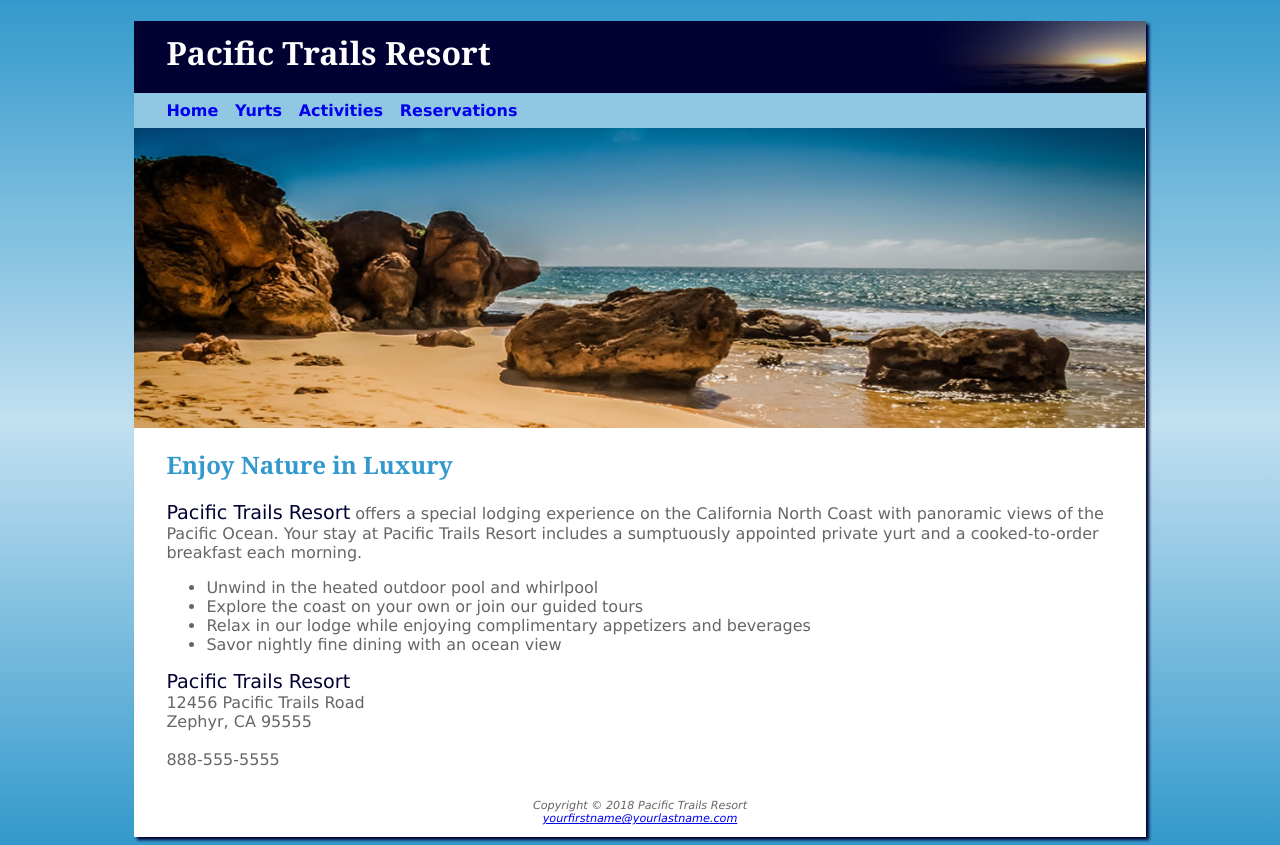
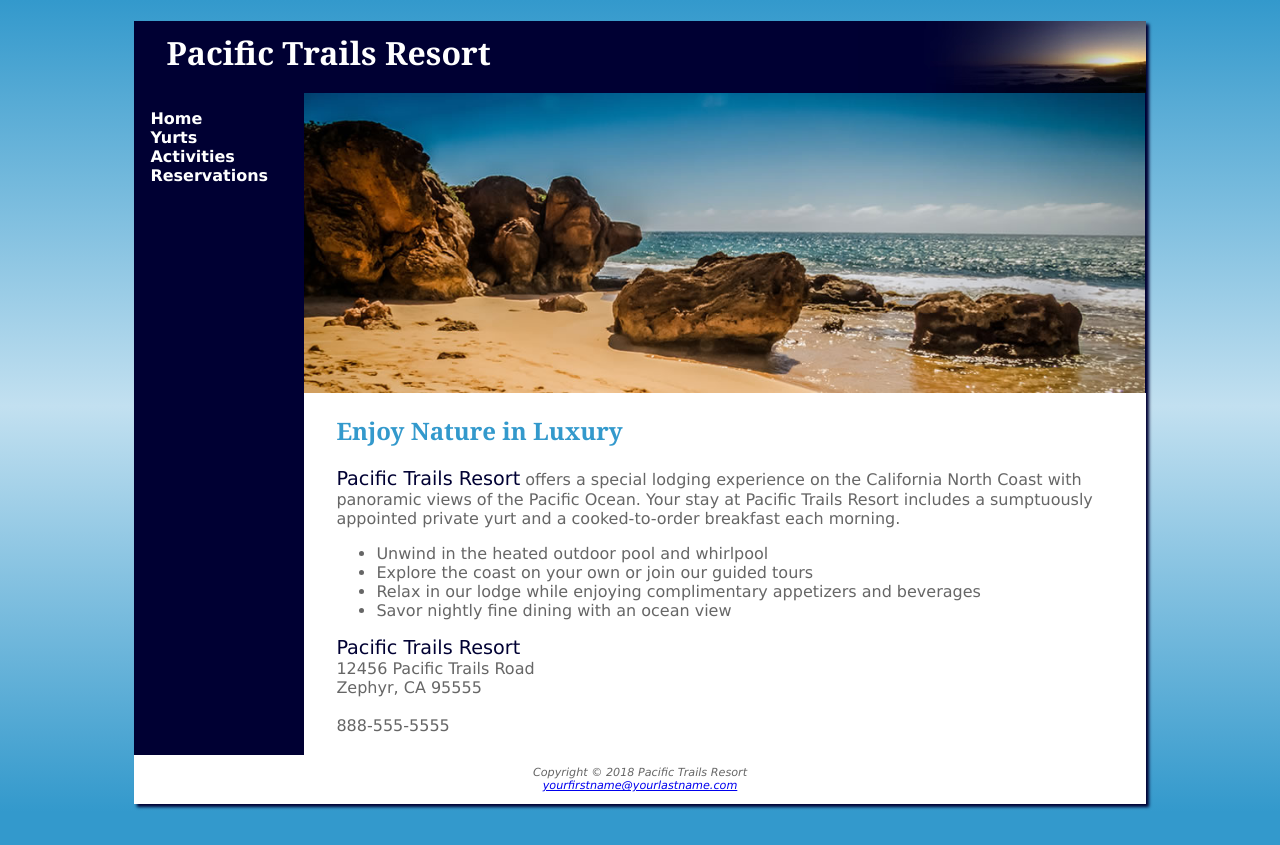
Before and after one commit to 44144-fa21/ch6-case-study-KcScout, a plain HTML site: page index.html in a window 1280 px wide. After the commit the page ends 812 px from the top, so only its background shows below. Drawn offline with Linux system fonts and the light colour scheme.

Commit message:
case study ch 6
changed page layout

```diff
--- a/index.html
+++ b/index.html
@@ -11,10 +11,12 @@
 <h1>Pacific Trails Resort</h1>
 </header>
 <nav>
-<a href="index.html">Home</a> &nbsp;
-<a href="yurts.html">Yurts</a> &nbsp;
-<a href="activities.html">Activities</a> &nbsp;
-<a href="reservations.html">Reservations</a>
+  <ul>
+<li><a href="index.html">Home</a> </li>
+<li><a href="yurts.html">Yurts</a> </li>
+<li><a href="activities.html">Activities</a> </li>
+<li><a href="reservations.html">Reservations</a> </li>
+</ul>
 </nav>
 <div id="homehero">
 </div>
--- a/pacific.css
+++ b/pacific.css
@@ -17,8 +17,9 @@ h1 { line-height: 200%;
 	 margin-bottom: 0;
 }
 nav { font-weight: bold;
-      background-color: #90C7E3;
-	  padding: .5em .5em .5em 2em;
+      float: left;
+      width: 160px;
+	     padding: 0;
 }
 h2 { color: #3399CC;
      font-family: Georgia, serif;
@@ -34,32 +35,50 @@ footer { font-size: .70em;
          font-style: italic;
 		 text-align: center;
 		 padding: 1em;
+     margin-left: 170;
+     background-color: #FFFFFF;
 }
 main { padding-left: 2em;
       padding-right: 2em;
 	  display: block;
+    background-color: #FFFFFF;
+    margin-left: 170px;
+    padding-top: 1px;
+    padding-bottom: 1px;
 }
 #homehero { height: 300px;
            background-image: url(coast.jpg);
 		   background-size: 100% 100%;
 		   background-repeat: no-repeat;
+       margin-left: 170px;
 }
 #yurthero { height: 300px;
            background-image: url(yurt.jpg);
 		   background-size: 100% 100%;
 		   background-repeat: no-repeat;
+       margin-left: 170px
 }
 #trailhero { height: 300px;
            background-image: url(trail.jpg);
 		   background-size: 100% 100%;
 		   background-repeat: no-repeat;
+       margin-left: 170px
 }
 nav a { text-decoration: none; }
 #wrapper { width: 80%;
           margin-left: auto;
 		  margin-right: auto;
-		  background-color: #FFFFFF;
+		  background-color: #000033;
 		  min-width: 700px;
 		  max-width: 1024px;
 		  box-shadow: 3px 3px 3px #000033;
 }
+* { box-sizing: border-box;
+}
+nav a:link { color: #Ffffff; }
+nav a:visited { color: #C2E0F0; }
+nav a:hover { color: #CCCCCC; }
+nav ul {list-style-type: none;
+        padding-left: 1em;
+}
+  header, nav, main, footer { display: block; }
```
Also changed, not shown: activities.html (+6 -4 lines), yurts.html (+6 -4 lines).
